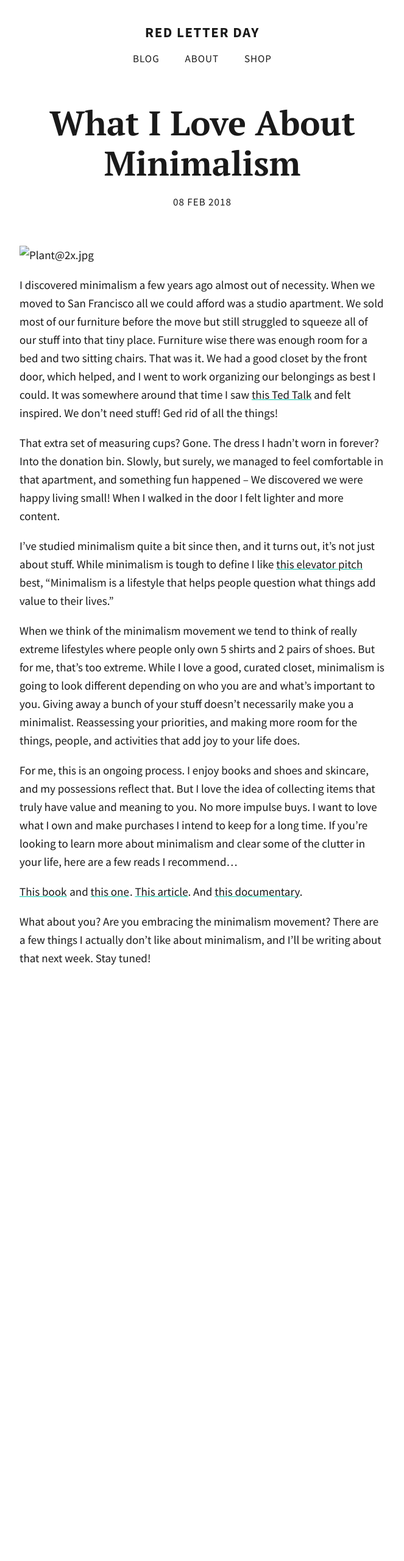
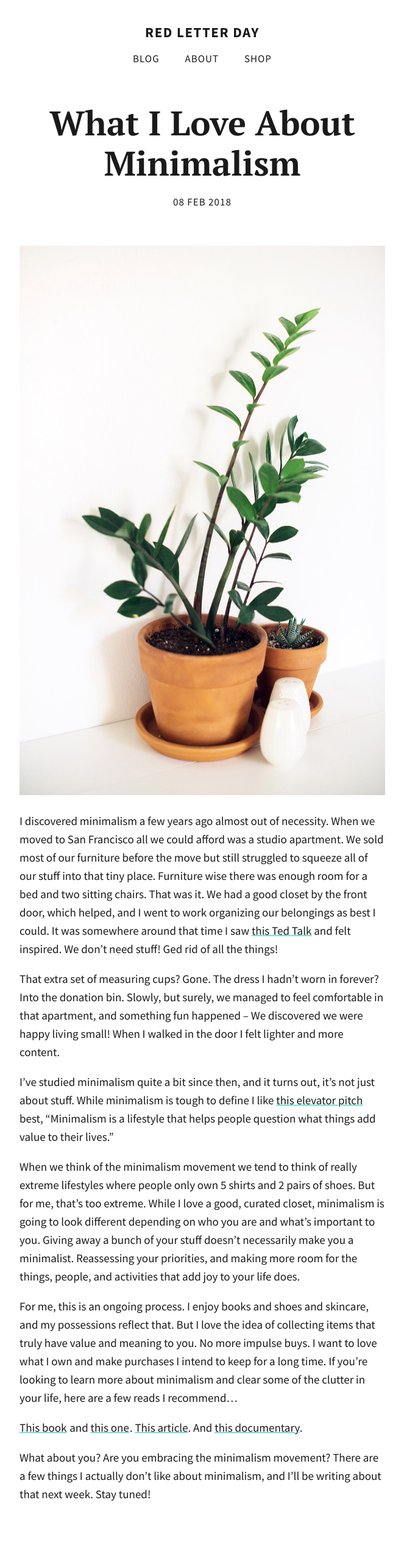
Before and after one commit to totiffany/totiffany.github.io, a Jekyll site: the page built from _posts/2018-02-08-What-I-Love-About-Minimalism.md, in a window 1280 px wide. Shown: the whole page at 61% size, without its empty margins (308-971 px from the left). Built offline with Jekyll 4.4.1, drawn with Linux system fonts in a browser that asks for light colours; our own code applies the rules of GitHub Pages for plain Markdown files; before the commit the page ends 1681 px from its top, so only the background shows below that.

Commit message:
Update 2018-02-08-What-I-Love-About-Minimalism.md

```diff
--- a/_posts/2018-02-08-What-I-Love-About-Minimalism.md
+++ b/_posts/2018-02-08-What-I-Love-About-Minimalism.md
@@ -8,7 +8,7 @@ description: >-
   sitting chairs. That was it.
 image: Plant@2x.jpg
 ---
-![Plant@2x.jpg]({{site.baseurl}}/img_posts/Plant@2x.jpg)
+![Plant@2x.jpg]({{site.baseurl}}/img/Plant@2x.jpg)
 
 I discovered minimalism a few years ago almost out of necessity. When we moved to San Francisco all we could afford was a studio apartment. We sold most of our furniture before the move but still struggled to squeeze all of our stuff into that tiny place. Furniture wise there was enough room for a bed and two sitting chairs. That was it. We had a good closet by the front door, which helped, and I went to work organizing our belongings as best I could. It was somewhere around that time I saw [this Ted Talk](https://www.ted.com/talks/graham_hill_less_stuff_more_happiness) and felt inspired. We don't need stuff! Ged rid of all the things!
 
```
